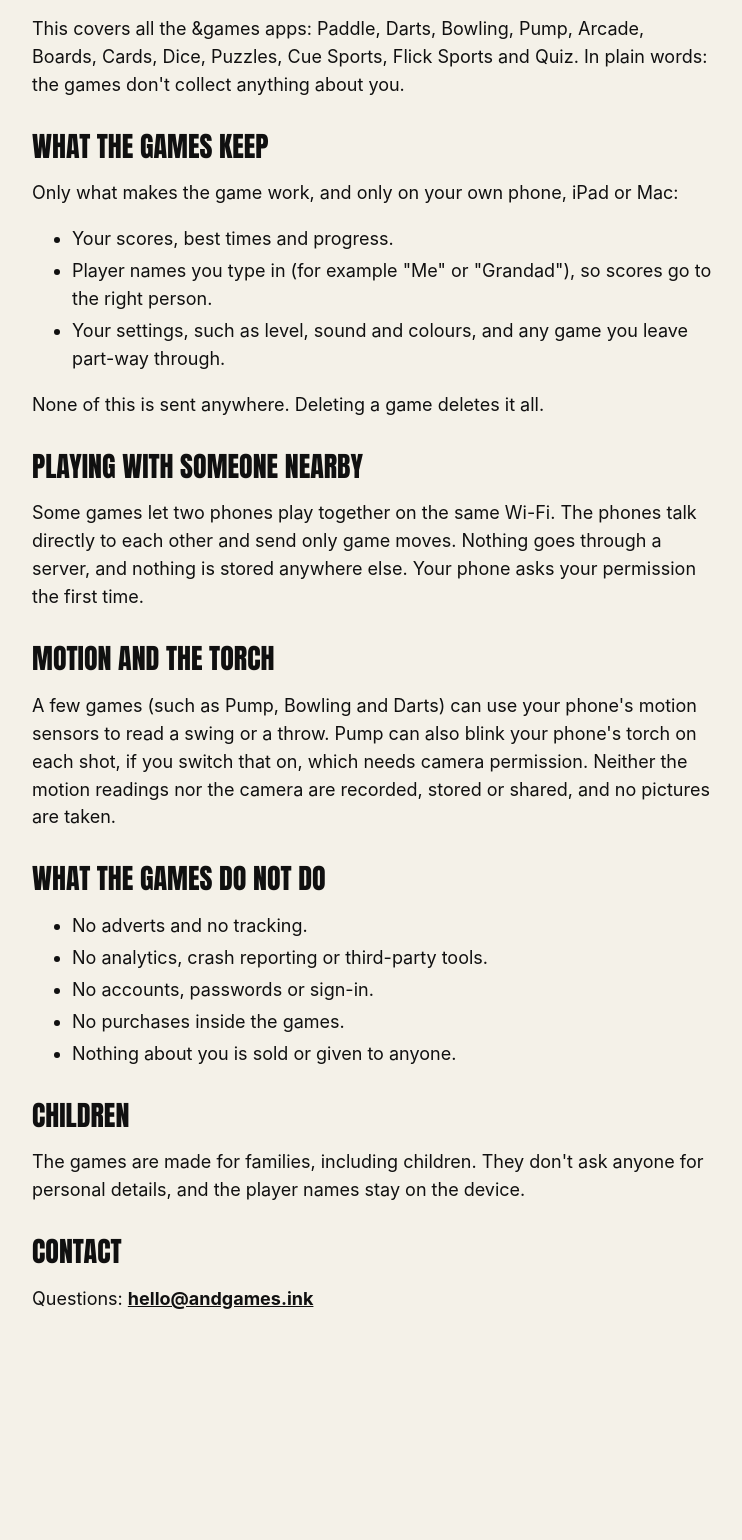
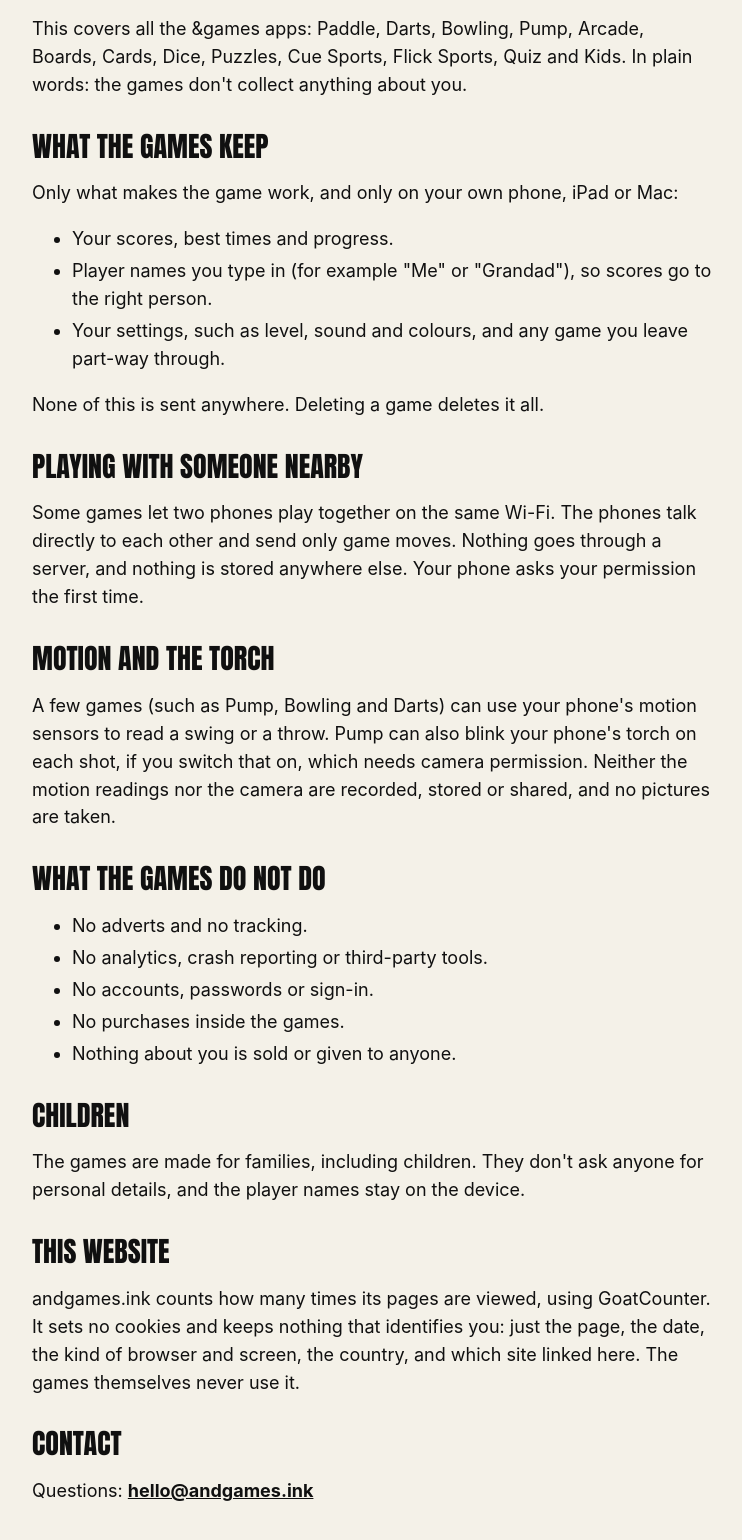
Before and after one commit to manroop-maker/andgames, a plain HTML site: page docs/privacy/index.html in a window 1280 px wide. Shown: the part 254-1794 px from the top of the page, without its empty margins (268-1010 px from the left). Before the commit the page ends 1641 px from the top, so only its background shows below. Drawn offline with Linux system fonts and the light colour scheme.

Commit message:
Add GoatCounter page-view counting (no cookies); privacy page explains it; Kids added to app list
Co-Authored-By: Claude Opus 5.5 <noreply@anthropic.com>

```diff
--- a/docs/privacy/index.html
+++ b/docs/privacy/index.html
@@ -26,7 +26,7 @@ h1{font-size:clamp(56px,14vw,96px)} h2{font:400 28px/1.1 Anton,Impact,sans-serif
 <h1>Privacy</h1>
 <p class="soft">Privacy policy for &amp;games. Last updated 22 November 2026.</p>
 
-<p>This covers all the &amp;games apps: Paddle, Darts, Bowling, Pump, Arcade, Boards, Cards, Dice, Puzzles, Cue Sports, Flick Sports and Quiz. In plain words: the games don't collect anything about you.</p>
+<p>This covers all the &amp;games apps: Paddle, Darts, Bowling, Pump, Arcade, Boards, Cards, Dice, Puzzles, Cue Sports, Flick Sports, Quiz and Kids. In plain words: the games don't collect anything about you.</p>
 
 <h2>What the games keep</h2>
 <p>Only what makes the game work, and only on your own phone, iPad or Mac:</p>
@@ -55,6 +55,11 @@ h1{font-size:clamp(56px,14vw,96px)} h2{font:400 28px/1.1 Anton,Impact,sans-serif
 <h2>Children</h2>
 <p>The games are made for families, including children. They don't ask anyone for personal details, and the player names stay on the device.</p>
 
+<h2>This website</h2>
+<p>andgames.ink counts how many times its pages are viewed, using GoatCounter. It sets no cookies and keeps nothing that identifies you: just the page, the date, the kind of browser and screen, the country, and which site linked here. The games themselves never use it.</p>
+
 <h2>Contact</h2>
 <p>Questions: <a href="mailto:hello@andgames.ink">hello@andgames.ink</a></p>
-</main></body></html>
+</main>
+<script data-goatcounter="https://andgames.goatcounter.com/count" async src="//gc.zgo.at/count.js"></script>
+</body></html>
```
Also changed, not shown: docs/index.html (+4 -2 lines).
